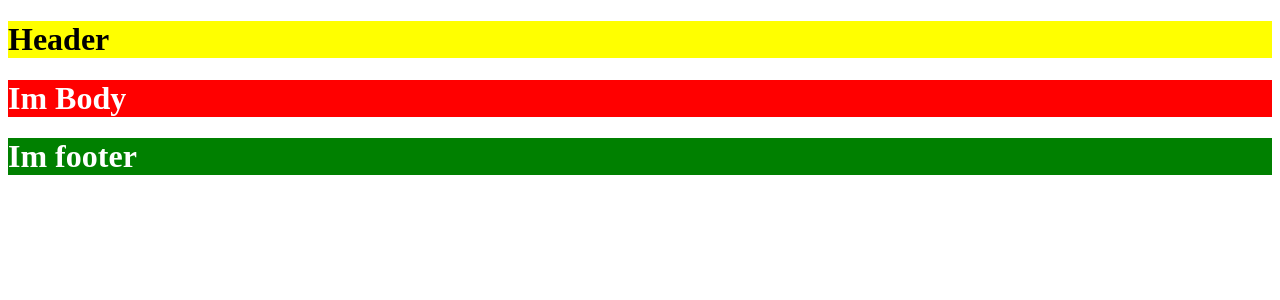
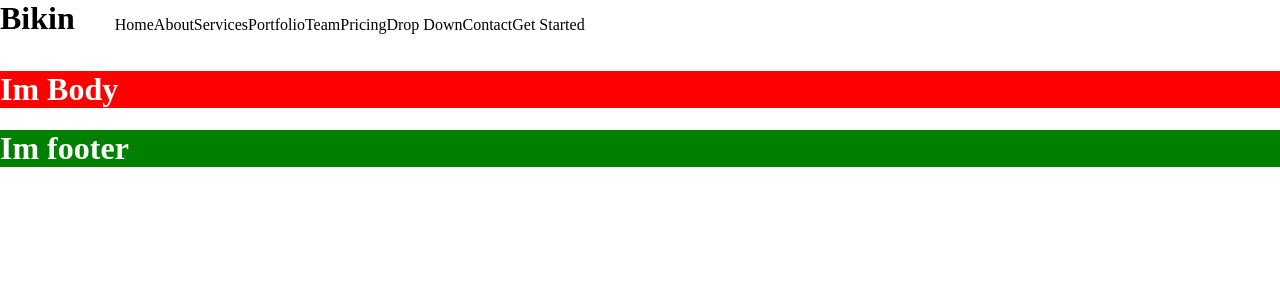
Before and after one commit to mukeshrao-cesit/Problem-Solving-in-JS, a React (Vite) app in the folder Vite-React/sample-vite-app/: page / in a window 1280 px wide. Shown: the top 300 px of the page. Built offline with nearby package versions, Linux system fonts and the light colour scheme.

Commit message:
webpage header update

```diff
--- a/Vite-React/sample-vite-app/index.html
+++ b/Vite-React/sample-vite-app/index.html
@@ -5,6 +5,11 @@
     <link rel="icon" type="image/svg+xml" href="/vite.svg" />
     <meta name="viewport" content="width=device-width, initial-scale=1.0" />
     <title>Vite + React</title>
+    <style>
+      body {
+        margin: 0;
+      }
+    </style>
   </head>
   <body>
     <div id="root"></div>
--- a/Vite-React/sample-vite-app/src/Body.jsx
+++ /dev/null
@@ -1,13 +0,0 @@
-import React from "react";
-
-export const Body = () => {
-  const styles = {
-    color: "white",
-    backgroundColor: "red",
-  };
-  return (
-    <div>
-      <h1 style={styles}>Im Body</h1>
-    </div>
-  );
-};
--- /dev/null
+++ b/Vite-React/sample-vite-app/src/Body/Body.jsx
@@ -0,0 +1,13 @@
+import React from "react";
+
+export const Body = () => {
+  const styles = {
+    color: "white",
+    backgroundColor: "red",
+  };
+  return (
+    <div>
+      <h1 style={styles}>Im Body</h1>
+    </div>
+  );
+};
--- a/Vite-React/sample-vite-app/src/ClassComp.jsx
+++ /dev/null
@@ -1,23 +0,0 @@
-import { Component } from "react";
-
-class ClassComp extends Component {
-  state = {
-    search: "",
-  };
-  render() {
-    return (
-      <>
-        <h1>I'm class component</h1>
-        <input
-          type="text"
-          onChange={(e) => {
-            this.setState({ search: e.target.value });
-          }}
-        />
-        <p>{this.state.search}</p>
-      </>
-    );
-  }
-}
-
-export default ClassComp;
--- a/Vite-React/sample-vite-app/src/Footer.jsx
+++ /dev/null
@@ -1,9 +0,0 @@
-import React from "react";
-
-export const Footer = () => {
-  return (
-    <div>
-      <h1 style={{ color: "white", backgroundColor: "green" }}>Im footer</h1>
-    </div>
-  );
-};
--- /dev/null
+++ b/Vite-React/sample-vite-app/src/Footer/Footer.jsx
@@ -0,0 +1,9 @@
+import React from "react";
+
+export const Footer = () => {
+  return (
+    <div>
+      <h1 style={{ color: "white", backgroundColor: "green" }}>Im footer</h1>
+    </div>
+  );
+};
--- a/Vite-React/sample-vite-app/src/Header.jsx
+++ /dev/null
@@ -1,9 +0,0 @@
-import React from "react";
-
-export const Header = () => {
-  return (
-    <div>
-      <h1 style={{ backgroundColor: "yellow" }}>Header</h1>
-    </div>
-  );
-};
--- /dev/null
+++ b/Vite-React/sample-vite-app/src/Header/Header.css
@@ -0,0 +1,12 @@
+.Navbar-container {
+  display: flex;
+}
+.Navbar-logo h1 {
+  margin: 0;
+}
+.Navbar-lists ul {
+  display: flex;
+}
+.Navbar-lists ul li {
+  list-style: none;
+}
--- /dev/null
+++ b/Vite-React/sample-vite-app/src/Header/Header.jsx
@@ -0,0 +1,44 @@
+import React from "react";
+import "./Header.css";
+export const Header = () => {
+  return (
+    <div>
+      <div className="Navbar-container">
+        <div className="Navbar-logo">
+          <h1>Bikin</h1>
+        </div>
+        <div className="Navbar-lists">
+          <ul>
+            <li>
+              <a>Home</a>
+            </li>
+            <li>
+              <a>About</a>
+            </li>
+            <li>
+              <a>Services</a>
+            </li>
+            <li>
+              <a>Portfolio</a>
+            </li>
+            <li>
+              <a>Team</a>
+            </li>
+            <li>
+              <a>Pricing</a>
+            </li>
+            <li>
+              <a>Drop Down</a>
+            </li>
+            <li>
+              <a>Contact</a>
+            </li>
+            <li>
+              <a>Get Started</a>
+            </li>
+          </ul>
+        </div>
+      </div>
+    </div>
+  );
+};
```
Also changed, not shown: Vite-React/sample-vite-app/src/App.jsx (+3 -6 lines).
